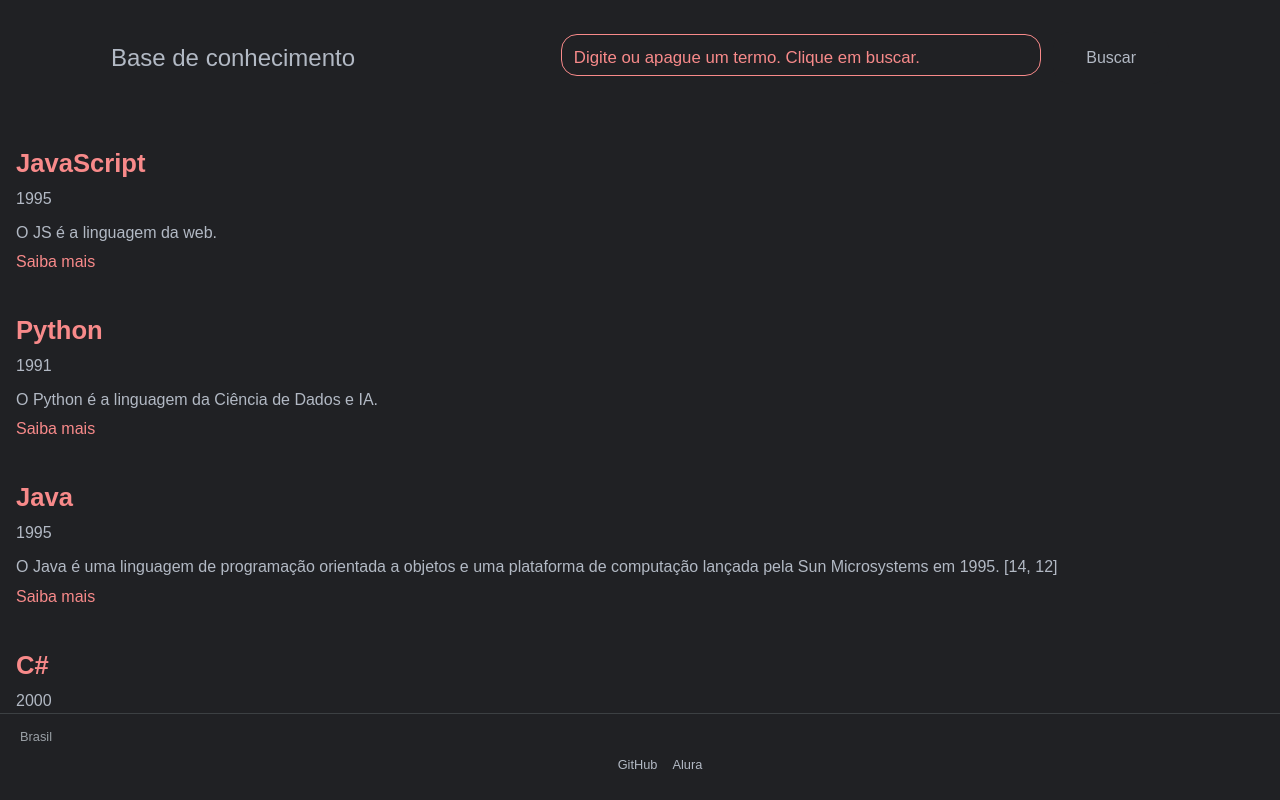
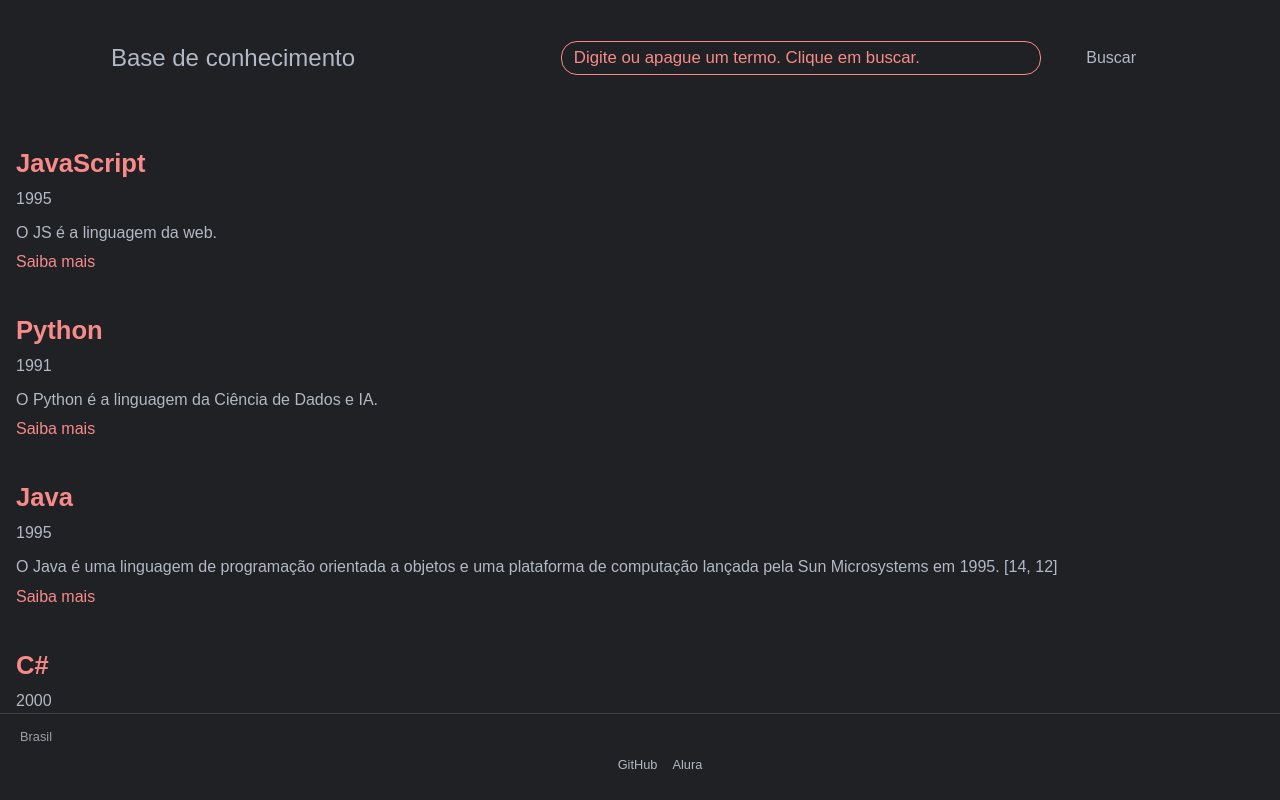
Before and after one commit to marcio-bezerra/imersao-dev-10, a plain HTML site: page index.html in a window 1280 px wide. Drawn offline with Linux system fonts and the light colour scheme; a web font is replaced by a local one.

Commit message:
Update style.css
Atualização no tamanho do texto digitado na barra de busca, ficando igual ao tamanho da fonte do texto do placeholder (1.05rem),

```diff
--- a/style.css
+++ b/style.css
@@ -44,7 +44,7 @@ div input {
     border: 1px solid var(--tertiary-color); /* Define a borda */
     background: var(--bg-color); /* Cor de fundo */
     font-family: inherit; /* Herda a família da fonte do elemento pai */
-    font-size: 1.5rem; /* Tamanho da fonte */
+    font-size: 1.05rem; /* Tamanho da fonte */
     transition: all 0.2s ease; /* Adiciona uma transição suave para todas as propriedades */
     width: 30rem; /* Largura do input */
     color: var(--secondary-color); /* Cor do texto digitado */
```
